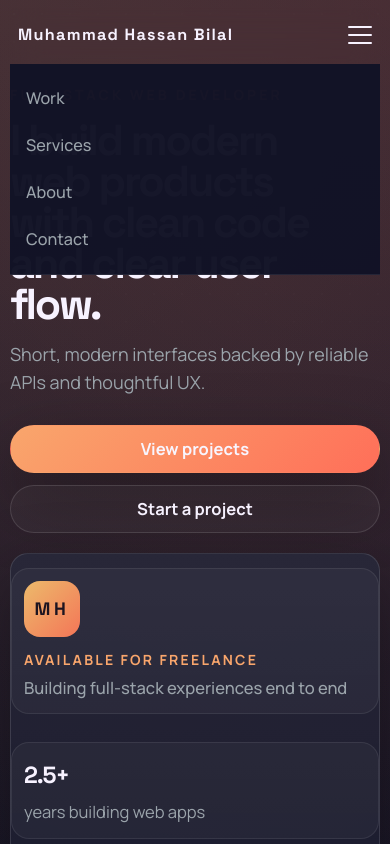
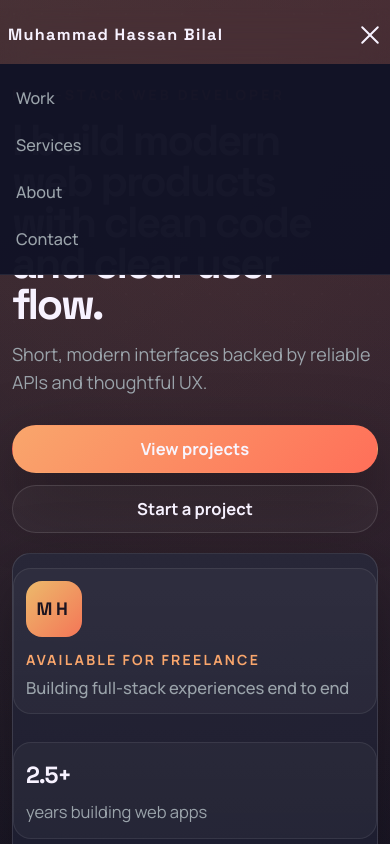
Before and after one commit to hassansheikh33/my-portfolio, a React (Vite) app: page / in a window 390 px wide. Both pictures are taken after a click on the button "Toggle menu". Shown: the top 844 px of the page. Built offline with nearby package versions, Linux system fonts and the light colour scheme.

Commit message:
[#mobile-navbar] enhance mobile navbar functionality and styling; improve responsiveness and transition effects

```diff
--- a/src/App.css
+++ b/src/App.css
@@ -1,5 +1,6 @@
 .page-shell {
-  width: min(1120px, calc(100% - 32px));
+  width: 100%;
+  max-width: 1120px;
   margin: 0 auto;
   padding: 16px 0 40px;
 }
@@ -9,15 +10,13 @@
   align-items: center;
   justify-content: space-between;
   gap: 16px;
-  padding: 8px 12px 24px;
+  padding: 8px 20px 24px;
   position: sticky;
   top: 0;
   z-index: 20;
   backdrop-filter: blur(14px);
   border-radius: 0 0 24px 24px;
-  margin: 0 -12px;
-  padding-left: calc(12px + 12px);
-  padding-right: calc(12px + 12px);
+  margin: 0;
 }
 
 .brand {
@@ -64,7 +63,24 @@
   height: 2px;
   background: var(--text-h);
   border-radius: 2px;
-  transition: all 200ms ease;
+  transform-origin: center;
+  transition:
+    transform 220ms ease,
+    opacity 220ms ease,
+    background-color 220ms ease;
+}
+
+.menu-toggle.is-open span:nth-child(1) {
+  transform: translateY(8px) rotate(45deg);
+}
+
+.menu-toggle.is-open span:nth-child(2) {
+  opacity: 0;
+  transform: scaleX(0);
+}
+
+.menu-toggle.is-open span:nth-child(3) {
+  transform: translateY(-8px) rotate(-45deg);
 }
 
 .mobile-nav {
@@ -92,6 +108,19 @@
     backdrop-filter: blur(14px);
     padding: 20px;
     border-bottom: 1px solid var(--border-soft);
+    opacity: 0;
+    transform: translateY(-10px) scale(0.98);
+    transform-origin: top;
+    pointer-events: none;
+    transition:
+      opacity 220ms ease,
+      transform 220ms ease;
+  }
+
+  .mobile-nav.is-open {
+    opacity: 1;
+    transform: translateY(0) scale(1);
+    pointer-events: auto;
   }
 
   .mobile-nav a {
@@ -100,7 +129,33 @@
     font-size: 0.92rem;
     font-weight: 500;
     padding: 8px 0;
-    transition: color 180ms ease;
+    transform: translateX(-6px);
+    opacity: 0;
+    transition:
+      color 180ms ease,
+      transform 220ms ease,
+      opacity 220ms ease;
+  }
+
+  .mobile-nav.is-open a {
+    transform: translateX(0);
+    opacity: 1;
+  }
+
+  .mobile-nav.is-open a:nth-child(1) {
+    transition-delay: 40ms;
+  }
+
+  .mobile-nav.is-open a:nth-child(2) {
+    transition-delay: 80ms;
+  }
+
+  .mobile-nav.is-open a:nth-child(3) {
+    transition-delay: 120ms;
+  }
+
+  .mobile-nav.is-open a:nth-child(4) {
+    transition-delay: 160ms;
   }
 
   .mobile-nav a:hover,
@@ -277,6 +332,7 @@
 
 main {
   color: var(--text);
+  padding: 0 20px;
 }
 
 .stats-grid {
@@ -524,8 +580,12 @@ main {
 
 @media (max-width: 640px) {
   .page-shell {
-    width: min(100%, calc(100% - 20px));
+    width: 100%;
     padding-top: 8px;
+  }
+
+  main {
+    padding: 0 12px;
   }
 
   .brand {
--- a/src/components/Navigation.tsx
+++ b/src/components/Navigation.tsx
@@ -20,7 +20,7 @@ function Navigation({ brand }: NavigationProps) {
       </nav>
 
       <button
-        className="menu-toggle"
+        className={`menu-toggle${isOpen ? ' is-open' : ''}`}
         aria-label="Toggle menu"
         aria-expanded={isOpen}
         onClick={toggle}
@@ -30,8 +30,10 @@ function Navigation({ brand }: NavigationProps) {
         <span></span>
       </button>
 
-      {isOpen && (
-        <nav className="mobile-nav" aria-label="Mobile navigation">
+      <nav
+        className={`mobile-nav${isOpen ? ' is-open' : ''}`}
+        aria-label="Mobile navigation"
+      >
         <a href="#work" onClick={close}>
           Work
         </a>
@@ -45,7 +47,6 @@ function Navigation({ brand }: NavigationProps) {
           Contact
         </a>
       </nav>
-      )}
     </header>
   )
 }
```
Lines whose indentation alone changed are shown as unchanged.
